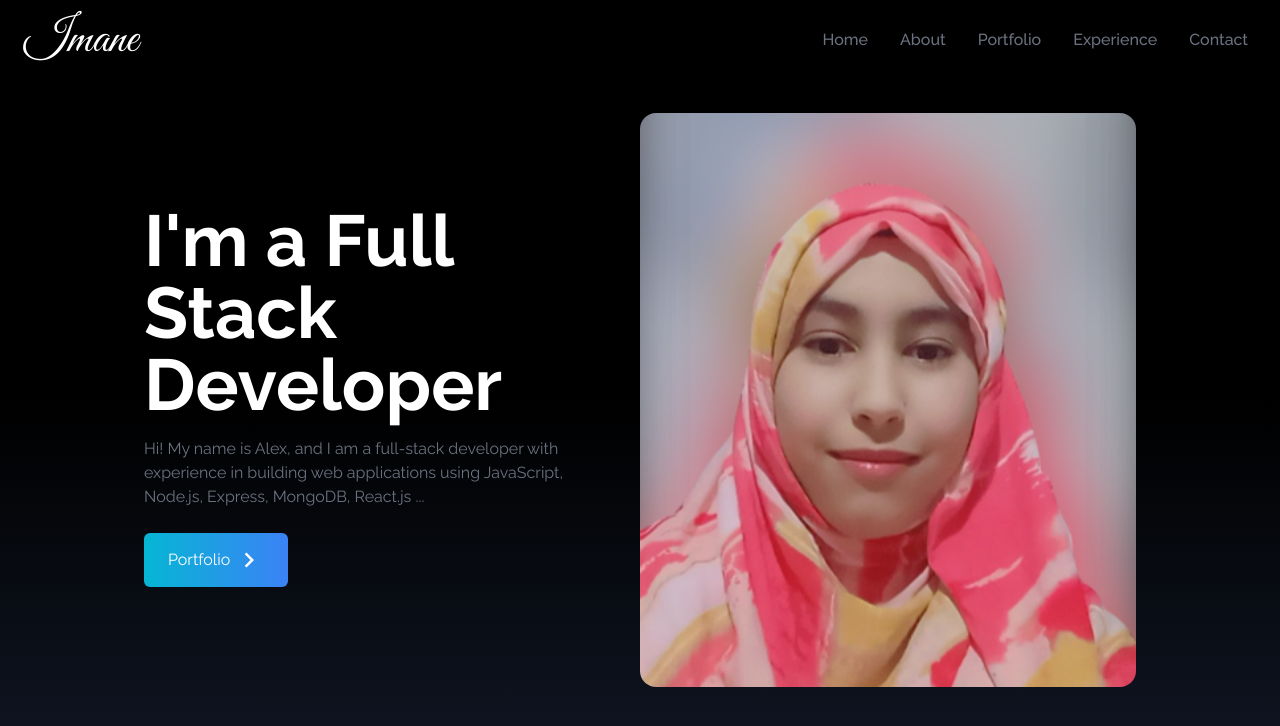
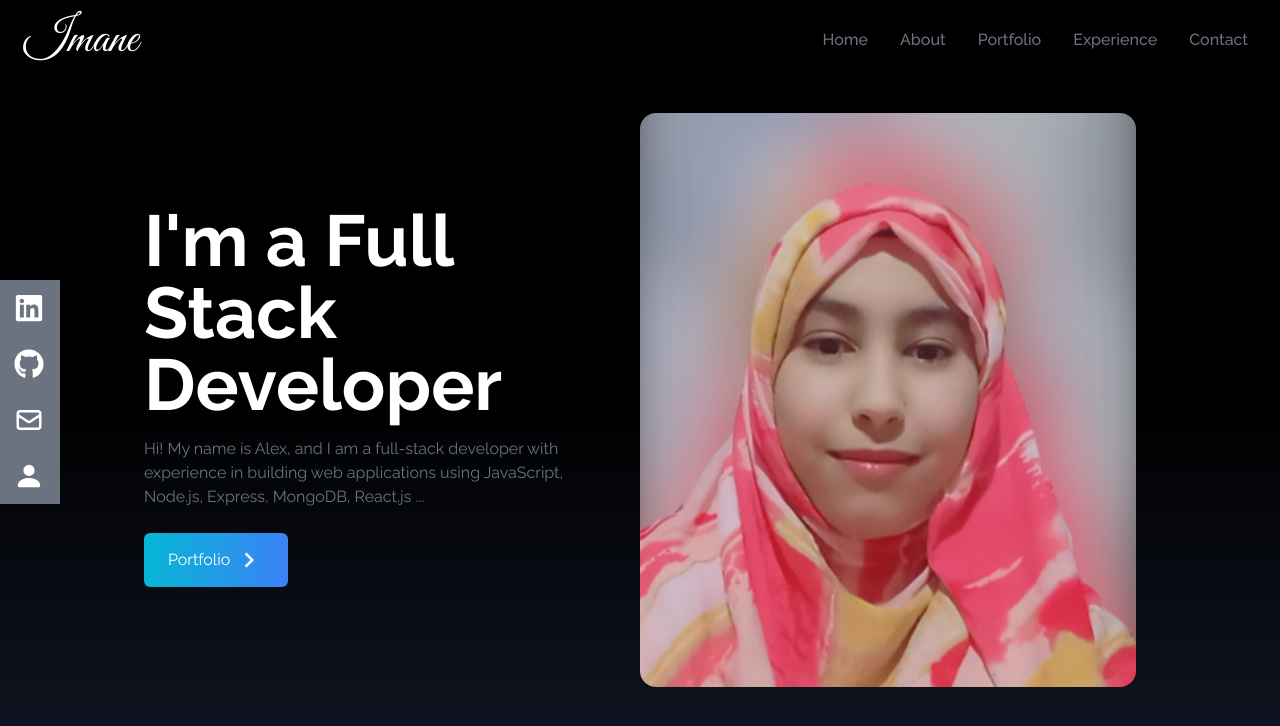
Before and after one commit to Imane-Ouahmane/Portfolio-ImaneOuahmane, a React (Vite) app: page / in a window 1280 px wide. Shown: the top 726 px of the page. Built offline with nearby package versions, Linux system fonts and the light colour scheme.

Commit message:
Socialmedia links

```diff
--- a/src/App.jsx
+++ b/src/App.jsx
@@ -9,6 +9,7 @@
       <NavBar/>
       <Home/>
 
+      <SocialLinks/>
     </div>
   )
 }
--- /dev/null
+++ b/src/components/SocialLinks.jsx
@@ -0,0 +1,72 @@
+import React from 'react';
+import { FaGithub,FaLinkedin,  } from 'react-icons/fa';
+import {HiOutlineMail} from 'react-icons/hi';
+import { BsFillPersonFill } from 'react-icons/bs'; // Correct import
+
+
+function SocialLinks() {
+
+    const links = [
+        {id:1,
+        child:(
+            <>
+                LinkedIn <FaLinkedin size={30}/>
+            </>
+        ),
+        href:'https://www.linkedin.com/in/imane-ouahmane/',
+        style:'rounded-tr-md'
+    },
+    {id:2,
+        child:(
+            <>
+                GitHub <FaGithub size={30}/>
+            </>
+        ),
+        href:'https://github.com/Imane-Ouahmane',
+
+    },
+    {id:3,
+        child:(
+            <>
+                Mail <HiOutlineMail size={30}/>
+            </>
+        ),
+        href:'mailto:imaneouahmane202@gmail.com',
+
+    },
+    {id:4,
+        child:(
+            <>
+                Resume <BsFillPersonFill size={30}/>
+            </>
+        ),
+        href:'/public/CV-Imane Ouahmane-EN.pdf',
+        style:'rounded-br-md',
+        download:true,
+    },
+    ]
+  return (
+    <div className='hidden lg:flex flex-col top-[35%] left-0 fixed'>
+        <ul>
+            {links.map(({id, child, href, style, download}) => (
+
+                <li key={id} className='flex justify-between bg-gray-500 items-center w-40 h-14 p-4 ml-[-100px] hover:ml-[-10px] hover:rounded-md duration-300'>
+                <a
+                    href={href}
+                    className='flex  text-white justify-between items-center w-full '
+                    download={download}
+                    target='_blank'
+                    rel='norereferrer'
+                >
+                    {child}
+                </a>
+                </li>
+
+            ))}
+
+        </ul>
+    </div>
+  )
+}
+
+export default SocialLinks
```
Also changed, not shown: 1 other file (tests, documents, lock files or other folders).
